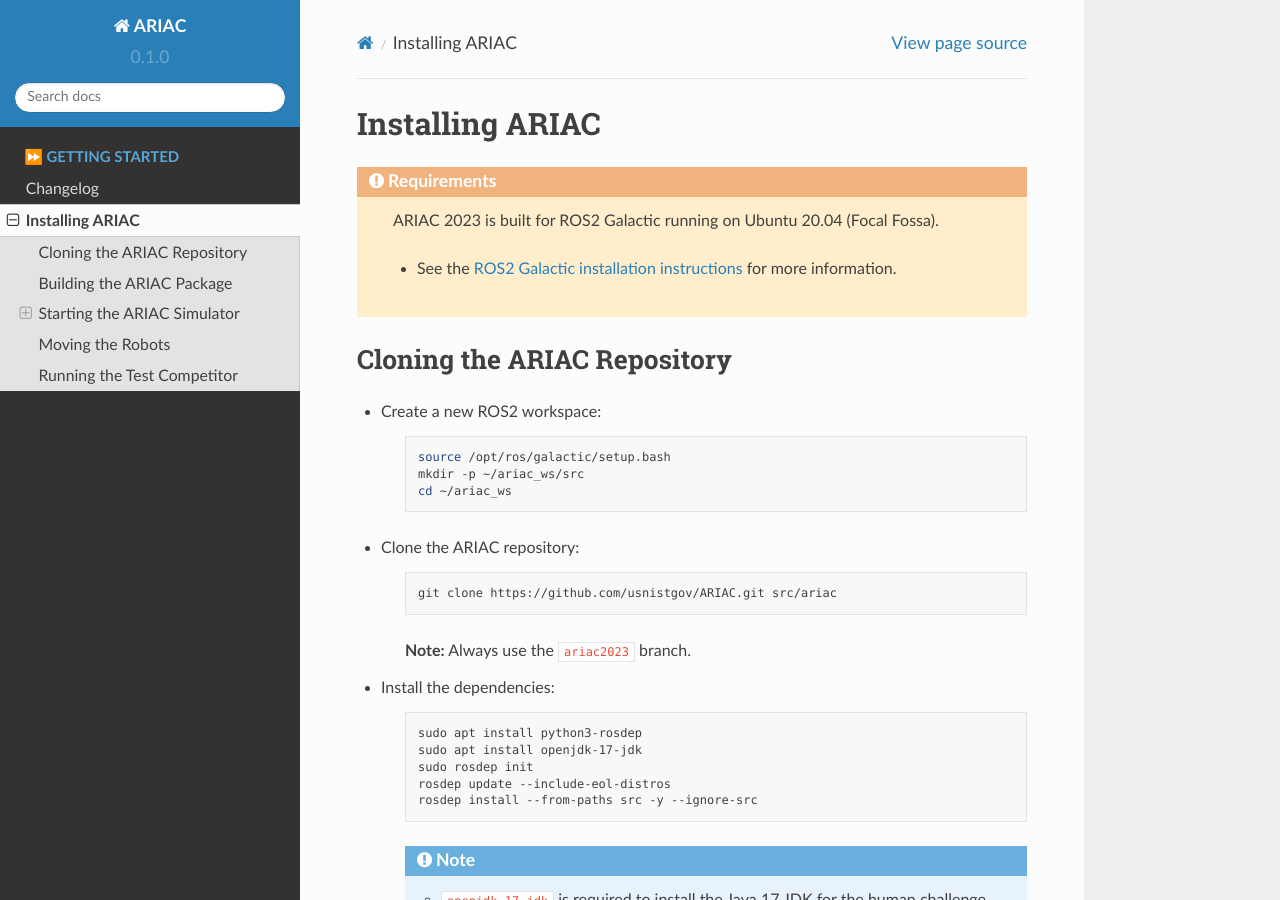
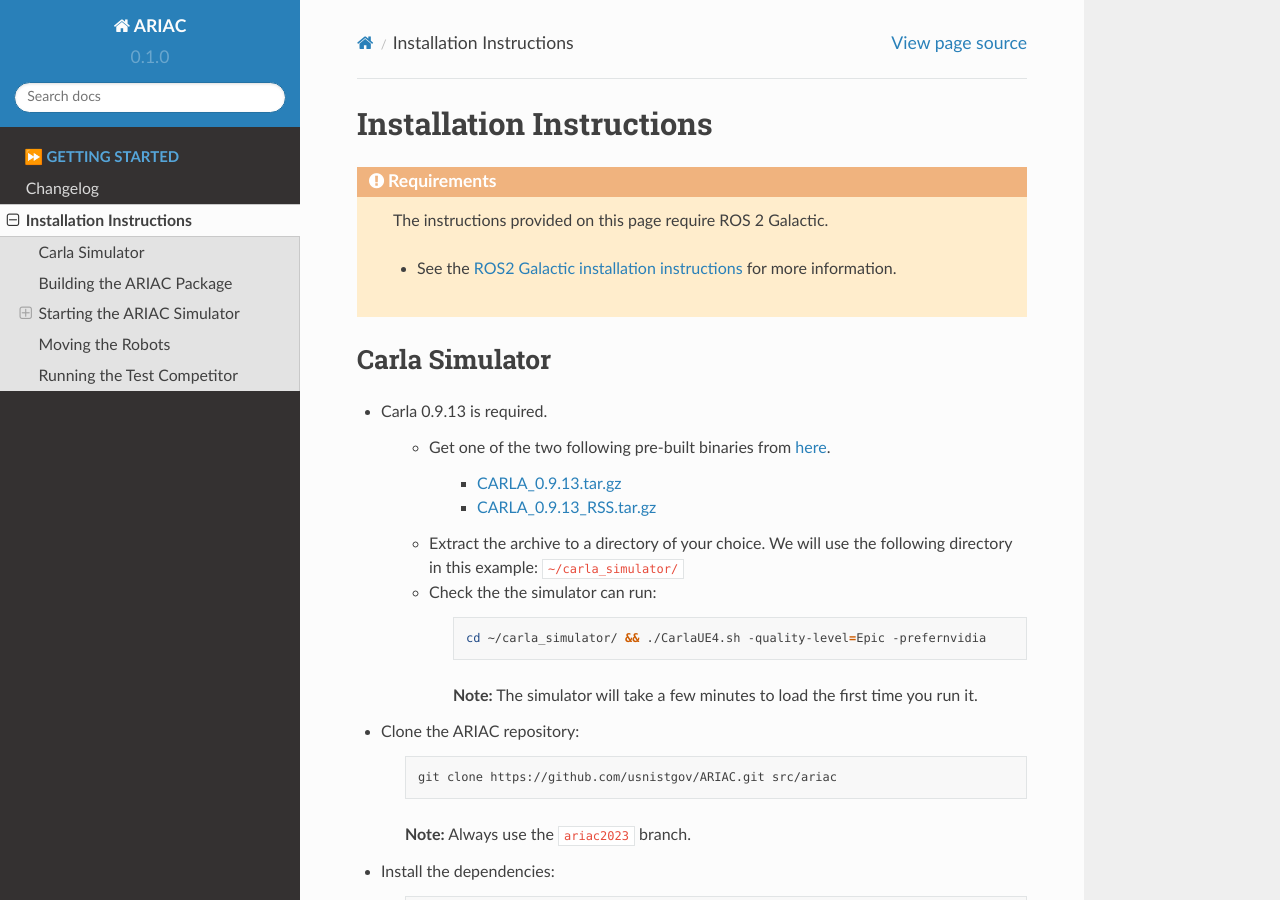
Before and after one commit to zeidk/seri_workshop_demo, a Sphinx documentation site: the page built from docs/getting_started/installation.rst, in a window 1280 px wide and 900 px high. Built offline with Sphinx 7.4.7 and the Read the Docs theme 2.0.0, drawn with Linux system fonts in a browser that asks for light colours.

Commit message:
documentation

```diff
--- a/docs/getting_started/installation.rst
+++ b/docs/getting_started/installation.rst
@@ -1,28 +1,35 @@
 .. _INSTALLATION:
 
 
-Installing ARIAC
+Installation Instructions
 ===========================
 
 .. admonition:: Requirements
   :class: attention
 
-    ARIAC 2023 is built for ROS2 Galactic running on Ubuntu 20.04 (Focal Fossa).
+    The instructions provided on this page require ROS 2 Galactic.
 
     - See the `ROS2 Galactic installation instructions <https://docs.ros.org/en/galactic/Installation.html>`_ for more information.
 
 
-Cloning the ARIAC Repository
+Carla Simulator
 ----------------------------
 
-- Create a new ROS2 workspace:
+- Carla 0.9.13 is required.
 
-    .. code-block:: bash
-        :class: highlight
+    - Get one of the two following pre-built binaries from `here <https://github.com/carla-simulator/carla/releases/tag/0.9.13/>`_.
 
-        source /opt/ros/galactic/setup.bash
-        mkdir -p ~/ariac_ws/src
-        cd ~/ariac_ws
+        - `CARLA_0.9.13.tar.gz <https://carla-releases.s3.eu-west-3.amazonaws.com/Linux/CARLA_0.9.13.tar.gz>`_
+        - `CARLA_0.9.13_RSS.tar.gz <https://carla-releases.s3.eu-west-3.amazonaws.com/Linux/CARLA_0.9.13_RSS.tar.gz>`_
+    - Extract the archive to a directory of your choice. We will use the following directory in this example: :file:`~/carla_simulator/`
+    - Check the the simulator can run:
+
+        .. code-block:: bash
+            :class: highlight
+
+            cd ~/carla_simulator/ && ./CarlaUE4.sh -quality-level=Epic -prefernvidia
+
+        **Note:** The simulator will take a few minutes to load the first time you run it.
 
 
 - Clone the ARIAC repository:
```
